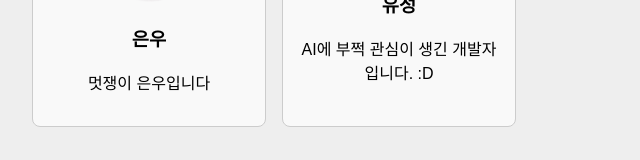
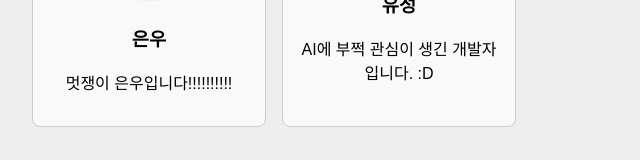
Before and after one commit to Team-Lion-GIT-prac/FrontEnd, a React (Vite) app in the folder git-study/: page / in a window 1280 px wide. Shown: the part 241-401 px from the top of the page, without its empty margins (0-640 px from the left). Built offline with nearby package versions, Linux system fonts and the light colour scheme.

Commit message:
eunwoo_retry

```diff
--- a/git-study/src/components/ProfileList.jsx
+++ b/git-study/src/components/ProfileList.jsx
@@ -7,7 +7,7 @@ import tomato from "../assets/토마토.jpg";
 const profiles = [
   {
     name: "은우",
-    bio: "멋쟁이 은우입니다",
+    bio: "멋쟁이 은우입니다!!!!!!!!!!",
     image: tomato,
   },
   {
```
